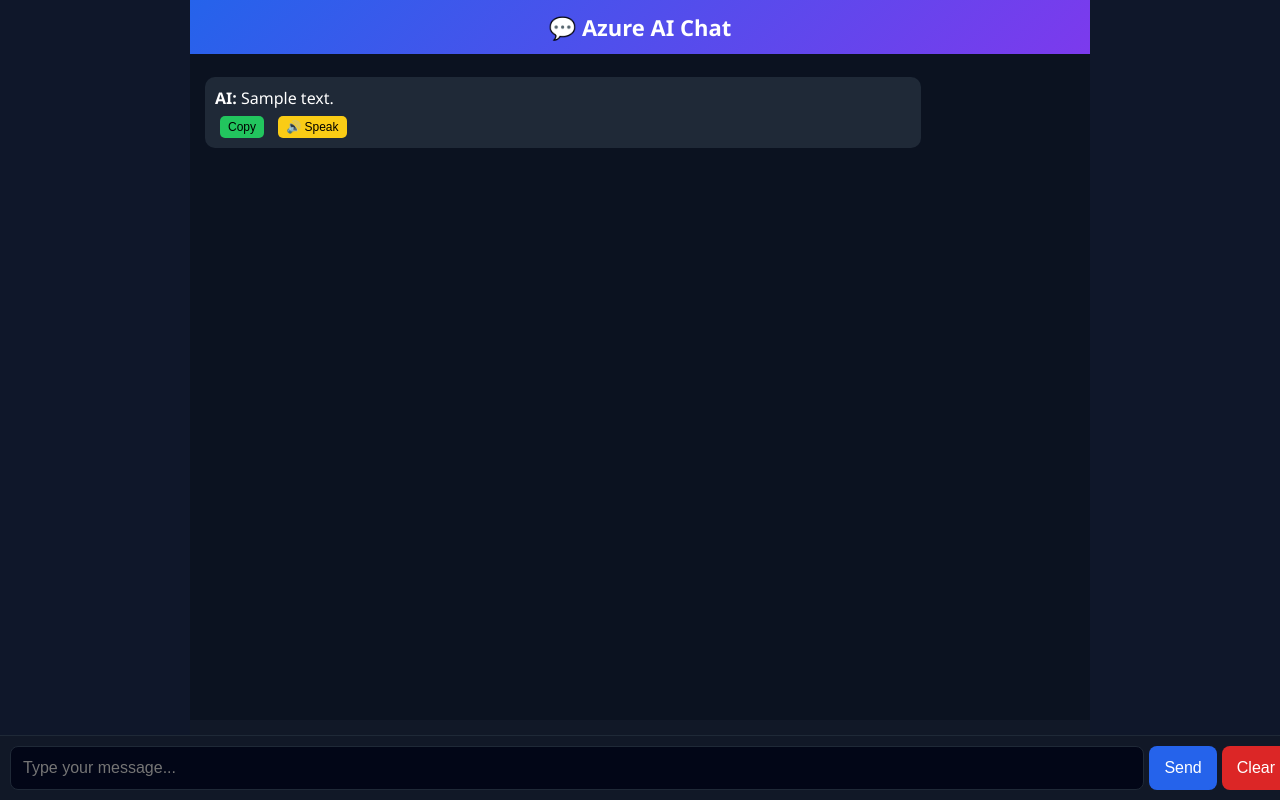
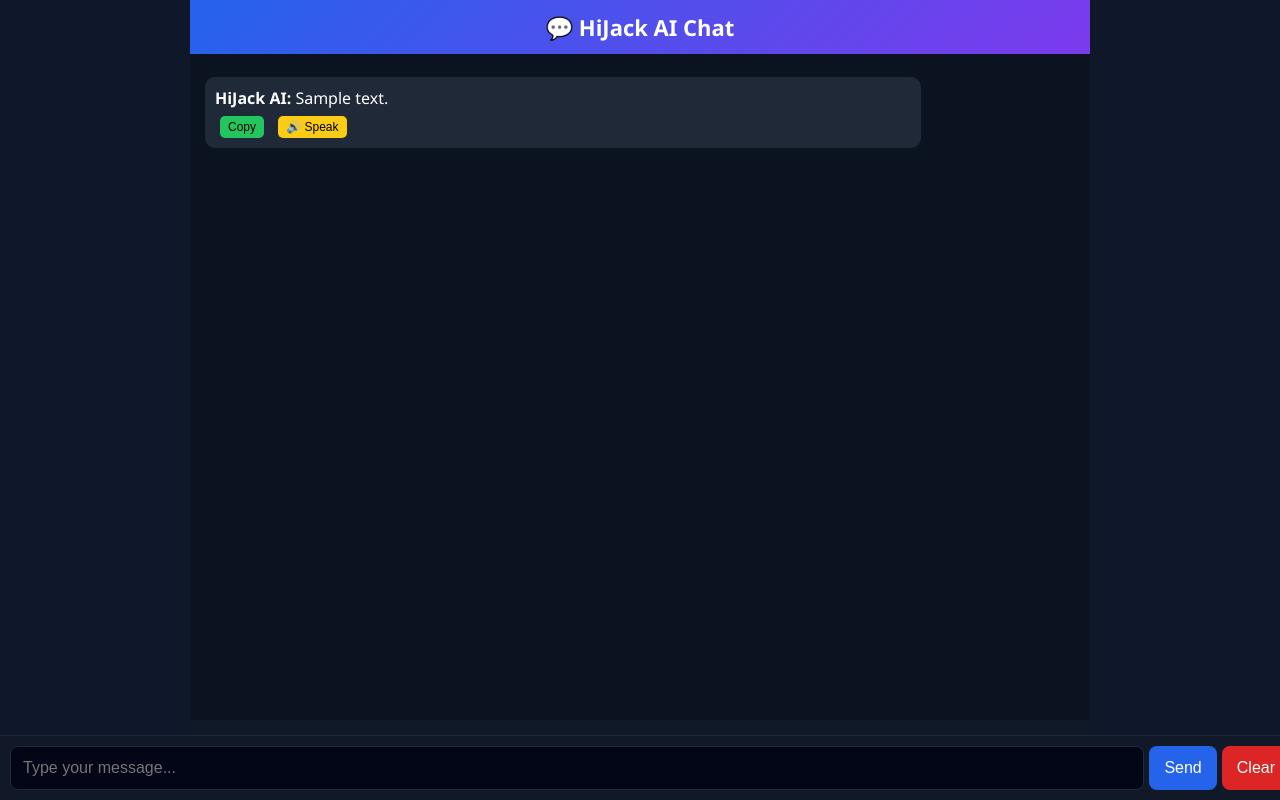
Before and after one commit to presidentclub/chatbot26507, a Flask app: template templates/index.html in a window 1280 px wide. Run offline with Flask 3, Linux system fonts and the light colour scheme; the template is opened without the code that fills it: most values are stand-ins (such as "Sample title", 1, 10 or a date in 2020).

Commit message:
adding index.html v4.0

```diff
--- a/templates/index.html
+++ b/templates/index.html
@@ -1,7 +1,7 @@
 <!DOCTYPE html>
 <html>
 <head>
-    <title>Azure AI Chat</title>
+    <title>HiJack AI Chat</title>
     <meta name="viewport" content="width=device-width, initial-scale=1.0">
 
     <style>
@@ -150,7 +150,7 @@
 <body>
 
 <div class="container">
-    <div class="header">💬 Azure AI Chat</div>
+    <div class="header">💬 HiJack AI Chat</div>
 
     <div id="chat-box">
         {% for msg in history %}
@@ -158,7 +158,7 @@
                 <div class="user"><b>You:</b> {{ msg.content }}</div>
             {% else %}
                 <div class="assistant">
-                    <b>AI:</b> {{ msg.content }}
+                    <b>HiJack AI:</b> {{ msg.content }}
                     <div class="tools">
                         <button class="copy-btn" onclick="copyText(`{{ msg.content }}`)">Copy</button>
                         <button class="tts-btn" onclick="speakText(`{{ msg.content }}`)">🔊 Speak</button>
@@ -200,7 +200,7 @@
         chatBox.innerHTML += `
             <div class="user"><b>You:</b> ${data.user}</div>
             <div class="assistant">
-                <b>AI:</b> ${data.ai}
+                <b>HiJack AI:</b> ${data.ai}
                 <div class="tools">
                     <button class="copy-btn" onclick="copyText(\`${data.ai}\`)">Copy</button>
                     <button class="tts-btn" onclick="speakText(\`${data.ai}\`)">🔊 Speak</button>
@@ -212,6 +212,14 @@
         chatBox.scrollTop = chatBox.scrollHeight;
     });
 }
+
+// ✅ ENTER KEY SENDS MESSAGE
+document.getElementById("message").addEventListener("keypress", function(event) {
+    if (event.key === "Enter") {
+        event.preventDefault();
+        sendMessage();
+    }
+});
 
 function clearChat() {
     fetch("/clear", { method: "POST" })
```
